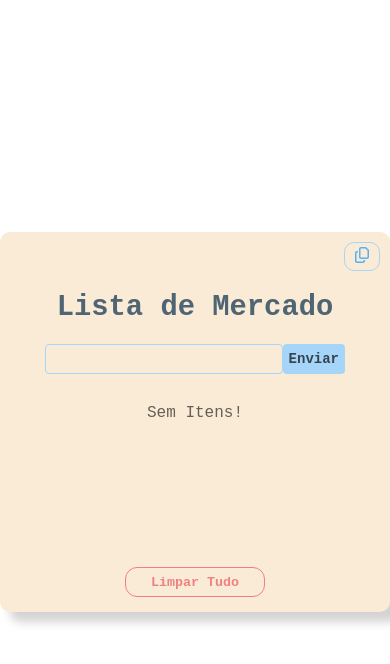
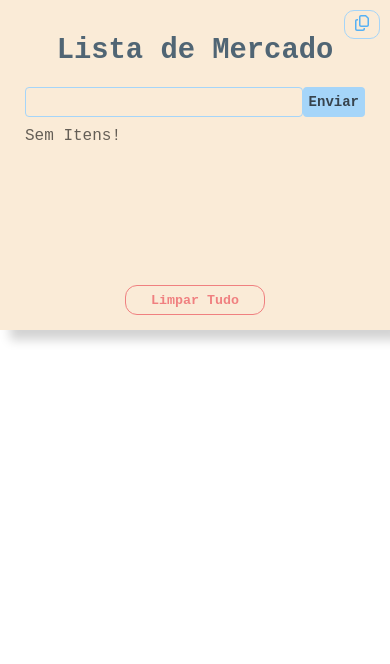
Before and after one commit to LucasMofardini/lista-compras, a React (Create React App) app: page / in a window 390 px wide. Shown: the top 664 px of the page. Built offline with nearby package versions, Linux system fonts and the light colour scheme.

Commit message:
Dividi os itens em listas

```diff
--- a/src/components/ListaMercado.js
+++ b/src/components/ListaMercado.js
@@ -177,7 +177,9 @@ function ListaMercado() {
                     {lista.length ? lista.map((item, key) => {
                         return (
                             <div className='item-lista' key={key}>
+
                                 <span className='item-nome'>
+
                                     {item.nome}
                                 </span>
                                 <div className='item-controles'>
@@ -198,9 +200,10 @@ function ListaMercado() {
                     }
 
 
-                    <div className='container-clear'>
-                        <button onClick={apagarTudo}>Limpar Tudo</button>
-                    </div>
+
+                </div>
+                <div className='container-clear'>
+                    <button onClick={apagarTudo}>Limpar Tudo</button>
                 </div>
             </div>
 
--- a/src/style/ListaMercado.css
+++ b/src/style/ListaMercado.css
@@ -27,10 +27,12 @@ h1 {
 
 .item-enviar {
     display: flex;
+    justify-content: center;
 
 }
 
 #input-lista {
+    width: calc(100% - 50px);
     border: 1px solid var(--color-btn);
     background-color: transparent;
     border-radius: 4px;
@@ -75,6 +77,7 @@ h1 {
     border-radius: 10px;
     transition: 0.2s;
 
+
 }
 
 .item-lista:hover {
@@ -84,7 +87,10 @@ h1 {
 
 .item-nome {
     color: var(--color-grafite);
+    word-break: break-word;
 }
+
+
 
 .item-nome::before {
     content: '- ';
@@ -165,3 +171,88 @@ h1 {
     color: rgba(0, 0, 0, 0.6);
     font-family: var(--font-family);
 }
+
+
+
+/* Itens em coluna */
+
+.container-lista {
+    display: flex;
+    flex-wrap: wrap;
+    justify-content: space-between;
+    align-items: center;
+}
+
+.item-lista {
+    width: calc(100%/3.9);
+    position: relative;
+}
+
+.item-controles {
+    display: none;
+    visibility: hidden;
+
+    transition: 0.2s;
+}
+
+.item-controles>svg {
+    margin: 0 2.5px;
+}
+
+.item-lista:hover .item-controles,
+.item-lista:active .item-controles {
+    display: flex;
+    visibility: visible;
+    justify-content: flex-end;
+    align-items: center;
+    position: absolute;
+    width: 85%;
+    height: 100%;
+    margin-top: -10px;
+    right: 5px;
+
+}
+
+.item-lista:hover .item-nome {
+    color: rgba(0, 0, 0, 0.6);
+}
+
+@media(max-width:800px) {
+    .container {
+        height: auto;
+    }
+
+    .container-form {
+        border-radius: 0;
+    }
+
+    .container-lista {
+        margin: 10px 0 5px 0;
+    }
+
+    .container-form {
+        padding: 15px 25px;
+
+    }
+
+    .item-lista {
+        width: calc(100%/2.5);
+    }
+
+    .item-lista:hover .item-controles,
+    .item-lista:active .item-controles {
+        display: flex;
+        visibility: visible;
+
+        justify-content: center;
+        align-items: center;
+        position: absolute;
+        width: 85%;
+        height: 100%;
+        margin-top: -10px;
+
+
+    }
+
+
+}
```
